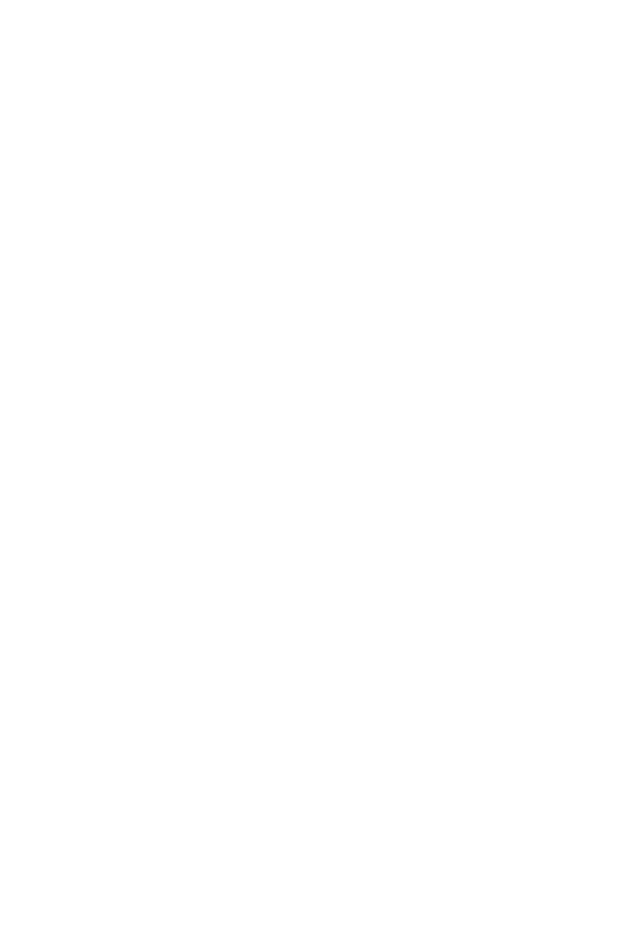
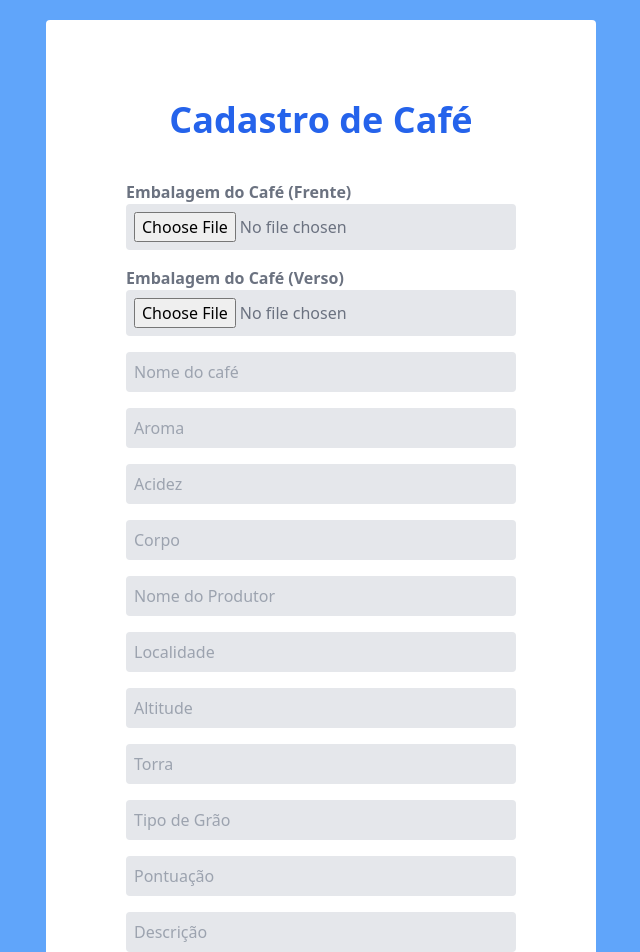
Before and after one commit to nettobruno/querocafe-frontend, a React (Vite) app: page /registercoffee in a window 1280 px wide. Before the commit this address had no page. Shown: the top 952 px of the page, without its empty margins (319-959 px from the left). Before the commit the page ends 800 px from the top, so only its background shows below. Built offline with nearby package versions, Linux system fonts and the light colour scheme.

Commit message:
Adiciona tela de cadastro de café

```diff
--- a/src/Router.tsx
+++ b/src/Router.tsx
@@ -1,12 +1,14 @@
 import { Route, Routes } from 'react-router-dom'
 import LoginCoffeeShop from './pages/LoginCoffeeShop'
 import RegisterCoffeeShop from './pages/RegisterCoffeeShop'
+import RegisterCoffee from './pages/RegisterCoffee'
 
 export default function Router() {
   return (
     <Routes>
       <Route path='/' element={<LoginCoffeeShop />} />
       <Route path='/registercoffeeshop' element={<RegisterCoffeeShop />} />
+      <Route path='/registercoffee' element={<RegisterCoffee />} />
     </Routes>
   )
 }
--- /dev/null
+++ b/src/pages/RegisterCoffee.tsx
@@ -0,0 +1,77 @@
+import { useState, SyntheticEvent  } from 'react';
+import { Link } from 'react-router-dom'
+import api from '../services/api'
+
+export default function LoginCoffeeShop() {
+  const [coffeeFrontFile, setCoffeeFrontFile] = useState('');
+  const [coffeeBackFile, setCoffeeBackFile] = useState('');
+  const [name, setName] = useState('');
+  const [flavour, setFlavour] = useState('');
+  const [acidity, setAcidity] = useState('');
+  const [body, setBody] = useState('');
+  const [producer, setProducer] = useState('');
+  const [localization, setLocalization] = useState('');
+  const [altitude, setAltitude] = useState('');
+  const [burn, setBurn] = useState('');
+  const [grainType, setGrainType] = useState('');
+  const [punctuation, setPunctuation] = useState('');
+  const [description, setDescription] = useState('');
+
+
+
+  function handleSubmit (event: SyntheticEvent) {
+    event.preventDefault();
+
+    api.post('sessions/coffeeshop', {
+      coffeeFrontFile: coffeeFrontFile,
+      coffeeBackFile: coffeeBackFile,
+      name: name,
+      flavour: flavour,
+      acidity: acidity,
+      body: body,
+      producer: producer,
+      localization: localization,
+      altitude: altitude,
+      burn: burn,
+      grainType: grainType,
+      punctuation: punctuation,
+      description: description
+    })
+    .then(() => {
+      console.log('Deu bom:)')
+    })
+    .catch(() => {
+      console.log('Deu ruim :(')
+    });
+  }
+
+  return (
+    <div className="min-h-screen bg-blue-400 flex justify-center items-center p-5">
+      <div className="w-full max-w-[550px] bg-white rounded p-5 lg:p-20 flex flex-col">
+        <h1 className='text-center text-blue-600 font-bold text-4xl mb-10'>Cadastro de Café</h1>
+        <form onSubmit={handleSubmit} className="flex flex-col">
+          <label htmlFor="coffeeFrontFile" className="text-gray-500 font-bold">Embalagem do Café (Frente)</label>
+          <input type="file" name="coffeeFrontFile" value={coffeeFrontFile} onChange={(e) => setCoffeeFrontFile(e.target.value)} className="bg-gray-200 text-gray-500 p-2 rounded mb-4 outline-none" />
+
+          <label htmlFor="coffeeBackFile" className="text-gray-500 font-bold">Embalagem do Café (Verso)</label>
+          <input type="file" name="coffeeBackFile" value={coffeeBackFile} onChange={(e) => setCoffeeBackFile(e.target.value)} className="bg-gray-200 text-gray-500 p-2 rounded mb-4 outline-none" />
+
+          <input type="text" name="name" placeholder="Nome do café" value={name} onChange={(e) => setName(e.target.value)} className="bg-gray-200 text-gray-500 p-2 rounded mb-4 outline-none" />
+          <input type="text" name="flavour" placeholder="Aroma" value={flavour} onChange={(e) => setFlavour(e.target.value)} className="bg-gray-200 text-gray-500 p-2 rounded mb-4 outline-none" />
+          <input type="text" name="acidity" placeholder="Acidez" value={acidity} onChange={(e) => setAcidity(e.target.value)} className="bg-gray-200 text-gray-500 p-2 rounded mb-4 outline-none" />
+          <input type="text" name="body" placeholder="Corpo" value={body} onChange={(e) => setBody(e.target.value)} className="bg-gray-200 text-gray-500 p-2 rounded mb-4 outline-none	" />
+          <input type="text" name="producer" placeholder="Nome do Produtor" value={producer} onChange={(e) => setProducer(e.target.value)} className="bg-gray-200 text-gray-500 p-2 rounded mb-4 outline-none	" />
+
+          <input type="text" name="localization" placeholder="Localidade" value={localization} onChange={(e) => setLocalization(e.target.value)} className="bg-gray-200 text-gray-500 p-2 rounded mb-4 outline-none	" />
+          <input type="text" name="altitude" placeholder="Altitude" value={altitude} onChange={(e) => setAltitude(e.target.value)} className="bg-gray-200 text-gray-500 p-2 rounded mb-4 outline-none	" />
+          <input type="text" name="burn" placeholder="Torra" value={burn} onChange={(e) => setBurn(e.target.value)} className="bg-gray-200 text-gray-500 p-2 rounded mb-4 outline-none	" />
+          <input type="text" name="grainType" placeholder="Tipo de Grão" value={grainType} onChange={(e) => setGrainType(e.target.value)} className="bg-gray-200 text-gray-500 p-2 rounded mb-4 outline-none	" />
+          <input type="text" name="punctuation" placeholder="Pontuação" value={punctuation} onChange={(e) => setPunctuation(e.target.value)} className="bg-gray-200 text-gray-500 p-2 rounded mb-4 outline-none	" />
+          <input type="text" name="description" placeholder="Descrição" value={description} onChange={(e) => setDescription(e.target.value)} className="bg-gray-200 text-gray-500 p-2 rounded mb-4 outline-none	" />
+
+          <button type="submit" className="bg-blue-600 rounded p-2 text-white font-bold mt-4 mb-4">Cadastrar Café</button>
+        </form>
+      </div>
+    </div>
+  )
+}
```
